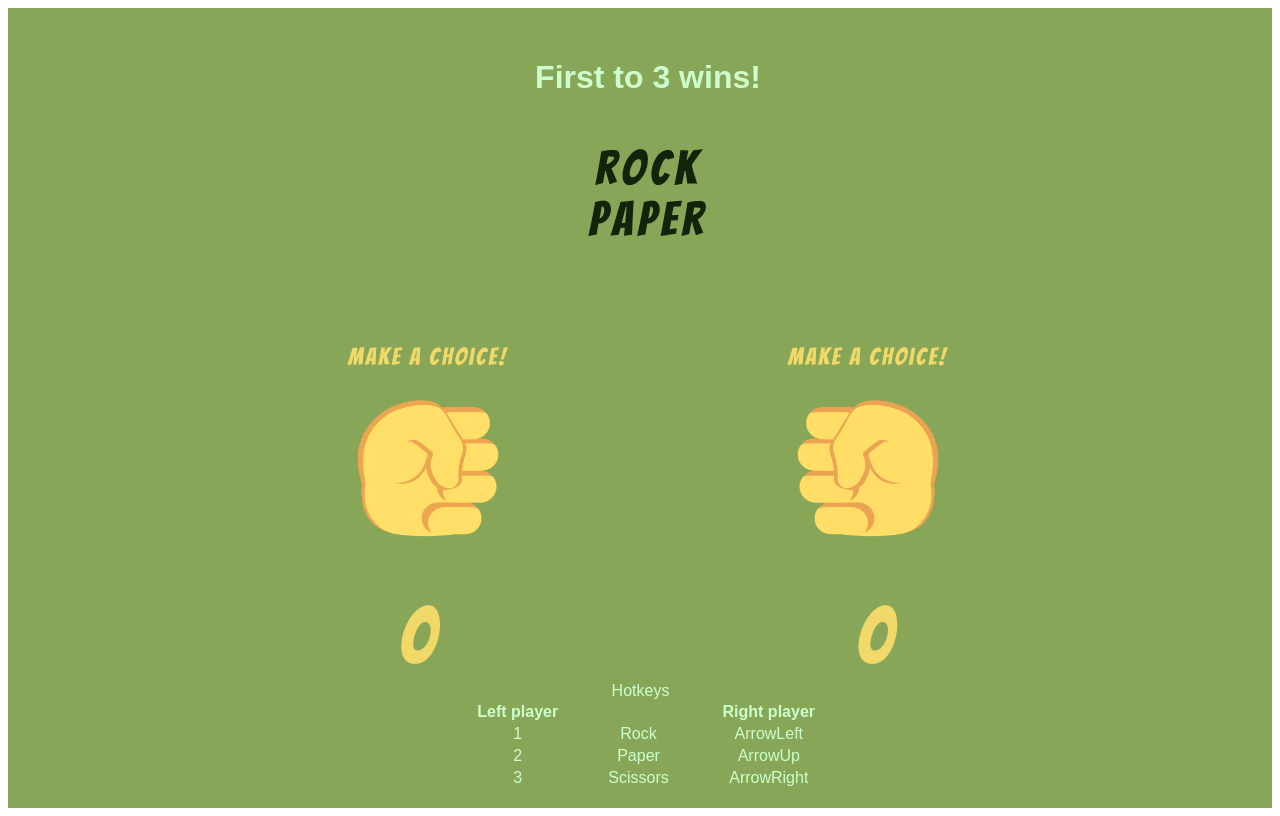
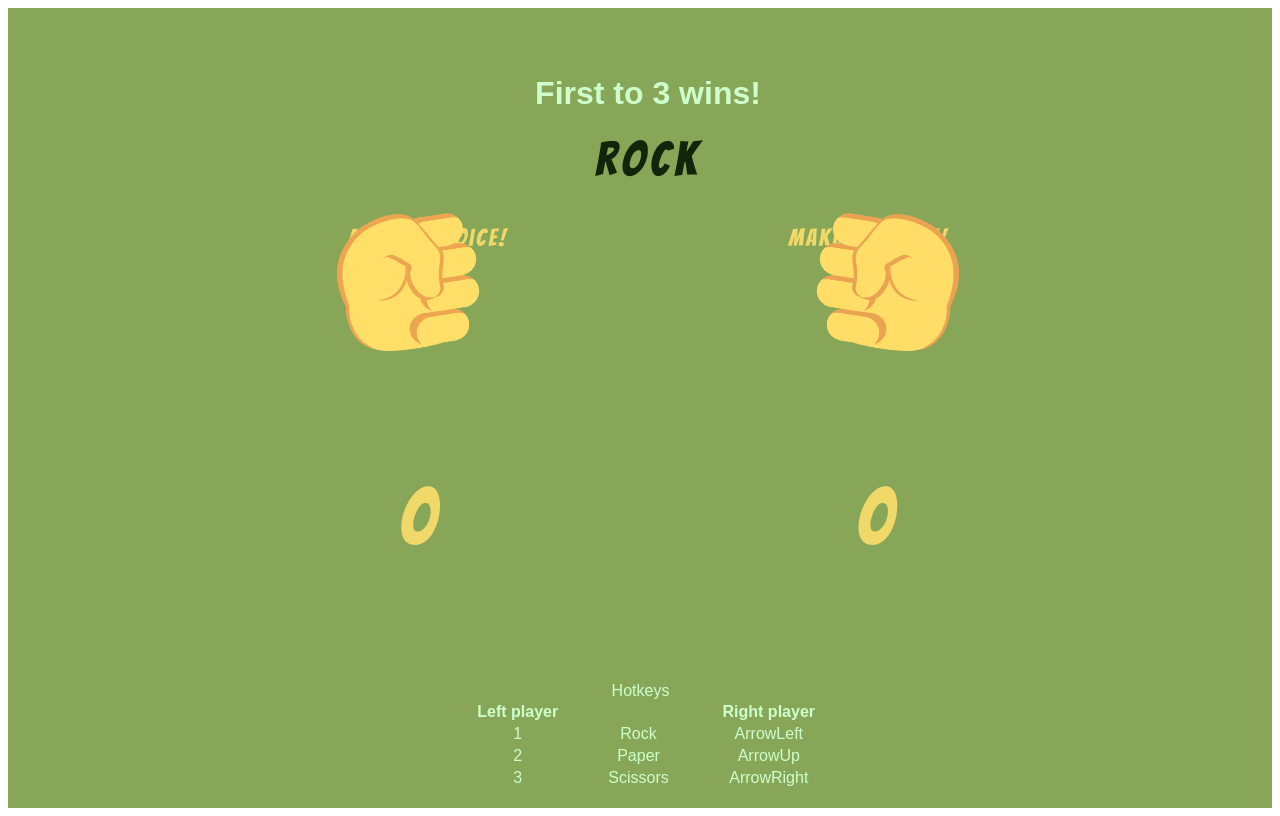
Before and after one commit to erikbjoern/rock-paper-scissors, a React (Create React App) app: page / in a window 1280 px wide. Both pictures are taken after a click on the button "Start!". Built offline with nearby package versions, Linux system fonts and the light colour scheme.

Commit message:
refactoring and improving animation flow

```diff
--- a/src/App.css
+++ b/src/App.css
@@ -15,7 +15,6 @@
 @keyframes bouncingRight {
   0%, 50%, 100% {
     transform: translate(0, 0);
-
   }
   25% {
     transform: translate(20px, -70px) rotate(9deg);
@@ -25,7 +24,6 @@
 @keyframes bouncingLeft {
   0%, 50%, 100% {
     transform: translate(0, 0);
-
   }
   25% {
     transform: translate(-20px, -70px) rotate(-9deg);
@@ -46,13 +44,22 @@
   height: 100vh;
 }
 
+.headerContainer {
+  display: flex;
+  flex-direction: column;
+  align-items: center;
+  height: 200px;
+  padding-top: 2vh
+}
+
 #countdown {
   display: flex;
   flex-direction: column;
 }
 
-#countdown * {
-  animation: countdown 0.2s;
+#countdown *,
+#winner {
+  animation: countdown 0.3s;
   padding: 0;
   margin: 0;
 }
@@ -71,19 +78,17 @@
   padding-top: 50px;
 }
 
-#rightPlayer {
-  animation: bouncingRight 1s infinite;
+.bouncingRight {
+  animation: bouncingRight 0.75s 0.5s infinite;
 }
 
-#leftPlayer {
-  animation: bouncingLeft 1s infinite;
+.bouncingLeft {
+  animation: bouncingLeft 0.75s 0.5s infinite;
 }
 
 
-#leftPlayer,
-#leftPlayerChoice,
-#rightPlayer,
-#rightPlayerChoice {
+.leftPlayer,
+.rightPlayer {
   display: flex;
   flex-direction: column;
   align-items: center;
@@ -113,8 +118,7 @@
   font-size: 150%;
 }
 
-.slow-left,
-.slow-right {
+.slow {
   color: crimson;
   font-family: 'Bangers', cursive !important;
   letter-spacing: 0.05em;
@@ -140,6 +144,8 @@
 
 #scoreLimit {
   font-family: sans-serif;
+  padding-top: 30px;
+  color: #cdffcd;
 }
 
 .hotkeysSheet {
--- a/src/App.jsx
+++ b/src/App.jsx
@@ -1,7 +1,7 @@
 import React, { Component } from "react";
-
 import Countdown from "./components/Countdown";
 import HotkeysSheet from "./components/HotkeysSheet";
+import { determineHand } from "./helpers/determineHand";
 import { determineWinner } from "./helpers/determineWinner";
 import { hotkeyHandler } from "./helpers/hotkeyHandler";
 import rightrock from "./images/right-rock.png";
@@ -15,9 +15,8 @@ class App extends Component {
   state = {
     leftChoice: "",
     rightChoice: "",
-    weHaveAWinner: false,
     winner: "",
-    countdown: 5,
+    countdown: 7,
     leftPlayerScore: 0,
     rightPlayerScore: 0,
     scoreLimit: 3,
@@ -30,21 +29,19 @@ class App extends Component {
     );
     const countdown = this.state.countdown;
 
-    if (countdown >= 2 && countdown < 5) {
+    if (countdown >= 2 && countdown < 7) {
       this.setState(({ countdown }) => ({
         countdown: countdown - 1,
       }));
-    } else if (countdown < 2 && countdown >= -1) {
+    } else if (countdown <= 1 && countdown >= -2) {
       this.setState(({ countdown }) => ({
-        weHaveAWinner: true,
         winner: winner,
         countdown: countdown - 1,
       }));
-    } else if (countdown < -1) {
+    } else if (countdown <= -3) {
       this.handleScore();
       this.setState({
         countdown: 3,
-        weHaveAWinner: false,
         leftChoice: "",
         rightChoice: "",
       });
@@ -64,15 +61,14 @@ class App extends Component {
 
   startGame = () => {
     this.setState({
-      countdown: 4,
-      weHaveAWinner: false,
+      countdown: 6,
       winner: "",
       leftPlayerScore: 0,
       rightPlayerScore: 0,
     });
     this.timer = setInterval(() => {
       this.tick();
-    }, 1000);
+    }, 750);
   };
 
   handleScore = () => {
@@ -91,8 +87,7 @@ class App extends Component {
 
     if (rightPlayerScore === scoreLimit || leftPlayerScore === scoreLimit) {
       this.setState({
-        countdown: 5,
-        weHaveAWinner: true,
+        countdown: 7,
         winner: `${
           rightPlayerScore > leftPlayerScore ? "Right" : "Left"
         } player wins it all`,
@@ -103,101 +98,82 @@ class App extends Component {
 
   render() {
     const { leftChoice, rightChoice, countdown } = this.state;
-    let renderWinner, startButton, leftPlayer, rightPlayer;
 
-    if (this.state.weHaveAWinner === true) {
-      renderWinner = countdown < 0 && <h1 id="winner">{this.state.winner}!</h1>;
+    const startButton = countdown === 7 && (
+      <button id="start-game" className="startButton" onClick={this.startGame}>
+        Start!
+      </button>
+    );
 
-      if (leftChoice) {
-        leftPlayer = (
-          <img
-            id="leftPlayerChoice"
-            width="150px"
-            height="150px"
-            src={
-              leftChoice === "rock"
-                ? leftrock
-                : leftChoice === "paper"
-                ? leftpaper
-                : leftscissors
-            }
-          />
-        );
-      } else {
-        leftPlayer = (
-          <div id="leftPlayerChoice">
-            <p className="slow-left">too slow!</p>
-            <img width="150px" height="150px" src={leftrock} />
-          </div>
-        );
-      }
-      if (rightChoice) {
-        rightPlayer = (
-          <img
-            id="rightPlayerChoice"
-            width="150px"
-            height="150px"
-            src={
-              rightChoice === "rock"
-                ? rightrock
-                : rightChoice === "paper"
-                ? rightpaper
-                : rightscissors
-            }
-          />
-        );
-      } else {
-        rightPlayer = (
-          <div id="rightPlayerChoice">
-            <p className="slow-right">too slow!</p>
-            <img width="150px" height="150px" src={rightrock} />
-          </div>
-        );
-      }
-    } else {
-      leftPlayer = (
-        <div id="leftPlayer">
-          {!leftChoice && countdown < 4 && (
-            <p className="make-a-choice">make a choice!</p>
-          )}
-          <img width="150px" height="150px" src={leftrock} />
-        </div>
-      );
-      rightPlayer = (
-        <div id="rightPlayer">
-          {!rightChoice && countdown < 4 && (
-            <p className="make-a-choice">make a choice!</p>
-          )}
-          <img className="bouncingHand" width="150px" height="150px" src={rightrock} />
-        </div>
-      );
-    }
+    const winner = countdown <= -1 && countdown >= -2 && (
+      <h1 id="winner">{this.state.winner}!</h1>
+    );
 
-    if (countdown === 5) {
-      startButton = (
-        <button
-          id="start-game"
-          className="startButton"
-          onClick={this.startGame}
-        >
-          Start!
-        </button>
-      );
-    }
+    const hand = (side) => {
+      const hands = [
+        rightrock,
+        rightpaper,
+        rightscissors,
+        leftrock,
+        leftpaper,
+        leftscissors,
+      ];
+
+      const revealChoice = countdown <= 0 && countdown >= -2
+
+      return determineHand(side, hands, rightChoice, leftChoice, revealChoice);
+    };
+
+    const leftPlayer = (
+      <img
+        className={
+          ((countdown < 5 && countdown > 0) || countdown === -3) &&
+          "bouncingLeft"
+        }
+        width="150px"
+        height="150px"
+        src={hand("left")}
+        alt="left player's choice"
+      />
+    );
+
+    const rightPlayer = (
+      <img
+        id="rightPlayer"
+        className={
+          ((countdown < 5 && countdown > 0) || countdown === -3) &&
+          "bouncingRight"
+        }
+        width="150px"
+        height="150px"
+        src={hand("right")}
+        alt="right player's choice"
+      />
+    );
+
+    const makeAChoice = countdown < 1 ? (
+      <p className="slow">too slow!</p>
+    ) : (
+      countdown < 5 && <p className="make-a-choice">make a choice!</p>
+    );
 
     return (
       <div className="mainContainer">
-        <h1 id="scoreLimit" style={{ paddingTop: "30px", color: "#cdffcd" }}>
-          First to {this.state.scoreLimit} wins!
-        </h1>
-        <div style={{ height: "200px", paddingTop: "2%" }}>
+        <div className="headerContainer">
+          <h1 id="scoreLimit">First to {this.state.scoreLimit} wins!</h1>
           {startButton}
           <Countdown countdown={countdown} />
-          {renderWinner}
+          {winner}
         </div>
         <div className="playerContainer">
-          {leftPlayer}
-          {rightPlayer}
+          <div className="leftPlayer">
+            {!leftChoice && makeAChoice}
+            {leftPlayer}
+          </div>
+          <div className="rightPlayer">
+            {!rightChoice && makeAChoice}
+            {rightPlayer}
+          </div>
         </div>
         <div className="scoreContainer">
           <div className="score" id="leftPlayerScore">
--- a/src/components/Countdown.jsx
+++ b/src/components/Countdown.jsx
@@ -2,10 +2,10 @@ import React from 'react'
 
 const Countdown = ({countdown}) => {
 
-  const getReady = countdown === 4 && <p> Get ready! </p>
-  const rock     = countdown <= 3 && countdown >= 0 && <p> rock </p>
-  const paper    = countdown <= 2 && countdown >= 0 && <p> paper </p>
-  const scissors = countdown <= 1 && countdown >= 0 && <p> scissors </p>
+  const getReady = countdown <= 6 && countdown >= 5 &&<p> Get ready! </p>
+  const rock     = countdown <= 3 && countdown >= 1 && <p> rock </p>
+  const paper    = countdown <= 2 && countdown >= 1 && <p> paper </p>
+  const scissors = countdown <= 1 && countdown >= 1 && <p> scissors </p>
 
   return (
     <div className="text"  id="countdown">
--- a/src/components/HotkeysSheet.jsx
+++ b/src/components/HotkeysSheet.jsx
@@ -3,11 +3,11 @@ import React from 'react'
 const HotkeysSheet = () => {
   return (
     <table className="hotkeysSheet">
-      <caption style={{color: "#cdffcd", marginLeft: "-15px"}}>Hotkeys</caption>
+      <caption style={{marginLeft: "-15px"}}>Hotkeys</caption>
       <tr>
-        <th style={{color: "#cdffcd"}}>Left player</th>
+        <th>Left player</th>
         <td></td>
-        <th style={{color: "#cdffcd"}}>Right player</th>
+        <th>Right player</th>
       </tr>
       <tr align="center">
         <td>1</td>
--- /dev/null
+++ b/src/helpers/determineHand.js
@@ -0,0 +1,17 @@
+export const determineHand = (side, hands, rightChoice, leftChoice, revealChoice) => {
+  const rock = side === "right" ? hands[0] : hands[3];
+  const paper = side === "right" ? hands[1] : hands[4];
+  const scissors = side === "right" ? hands[2] : hands[5];
+  const choice = side === "right" ? rightChoice : leftChoice;
+
+  switch (true) {
+    case !revealChoice || (revealChoice && choice === ("rock" || "")):
+      return rock;
+    case revealChoice && choice === "paper":
+      return paper;
+    case revealChoice && choice === "scissors":
+      return scissors;
+    default:
+      return rock;
+  }
+};
```
